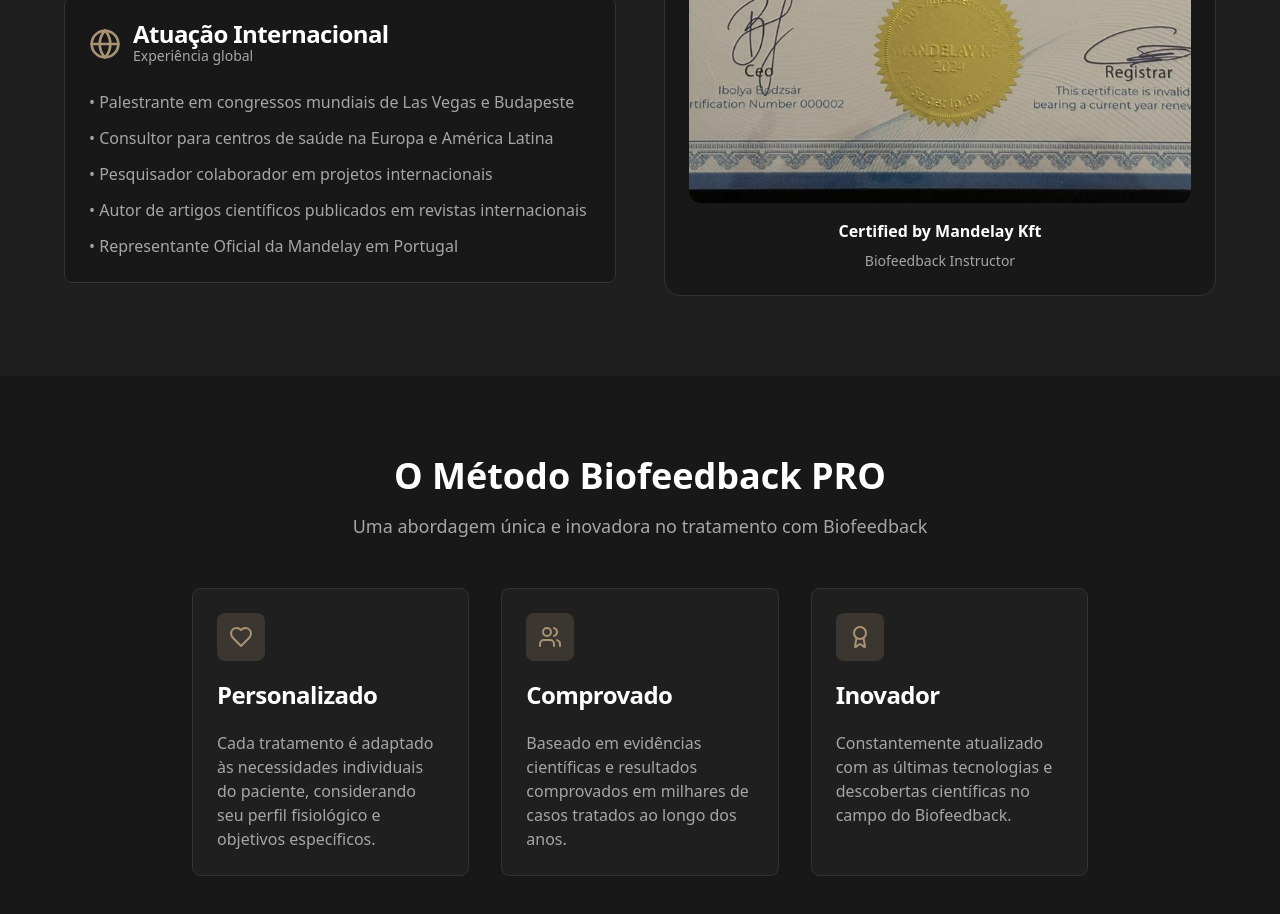
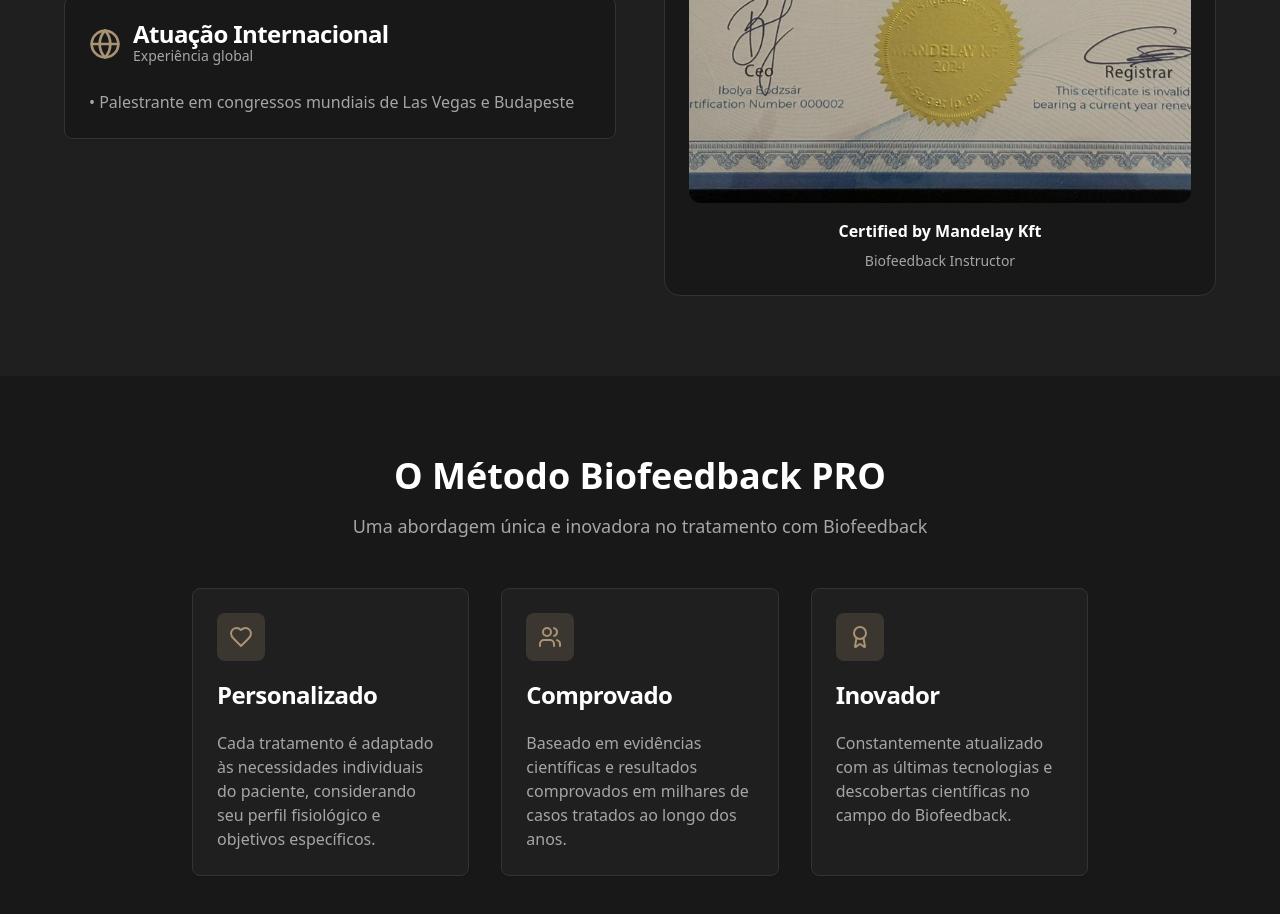
Before and after one commit to guiz01/bftecnicos, a React (Vite) app: page /fredy-vinagre in a window 1280 px wide. Shown: the part 3780-4694 px from the top of the page. Built offline with nearby package versions, Linux system fonts and the light colour scheme; no server answers; the database is empty.

Commit message:
[dyad] Removi os itens de "Consultor", "Pesquisador", "Autor" e "Representante Oficial" da seção 'Atuação Internacional' na página Fredy Vinagre. - wrote 1 file(s)

```diff
--- a/src/pages/FredyVinagre.tsx
+++ b/src/pages/FredyVinagre.tsx
@@ -377,10 +377,6 @@ const FredyVinagre = () => {
                 <CardContent>
                   <ul className="space-y-3 text-muted-foreground">
                     <li>• Palestrante em congressos mundiais de Las Vegas e Budapeste</li>
-                    <li>• Consultor para centros de saúde na Europa e América Latina</li>
-                    <li>• Pesquisador colaborador em projetos internacionais</li>
-                    <li>• Autor de artigos científicos publicados em revistas internacionais</li>
-                    <li>• Representante Oficial da Mandelay em Portugal</li>
                   </ul>
                 </CardContent>
               </Card>
```
